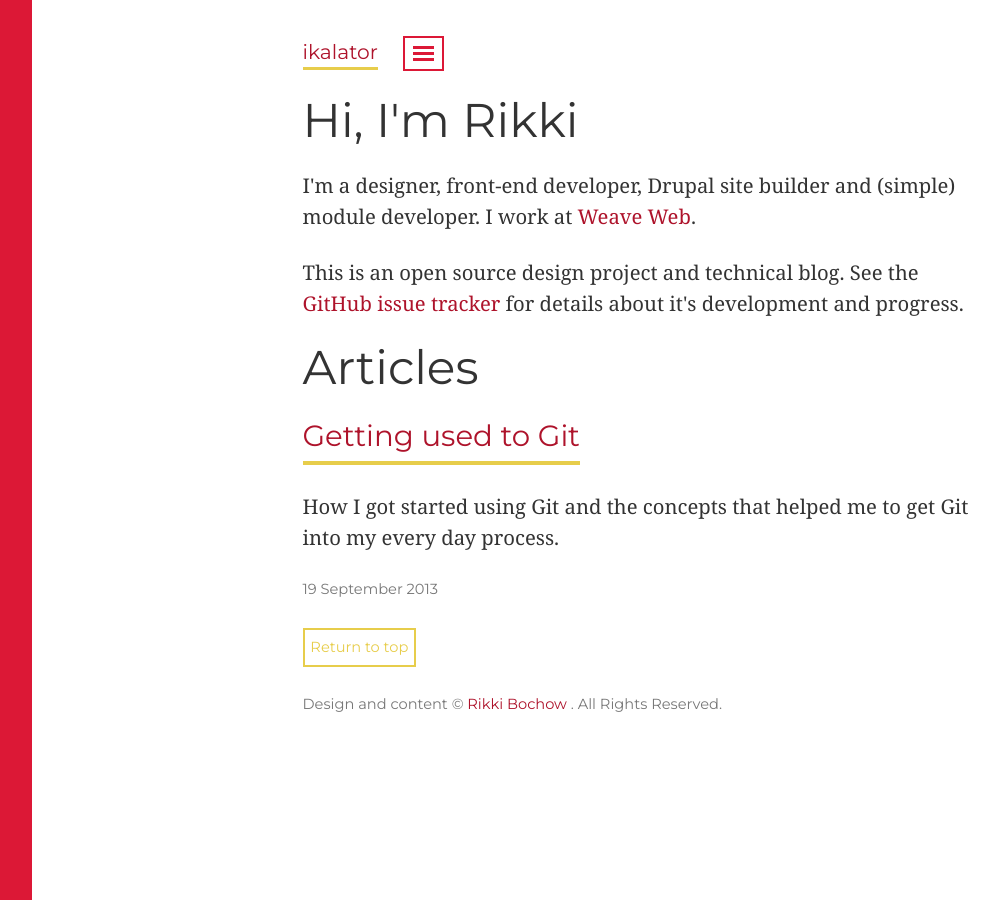
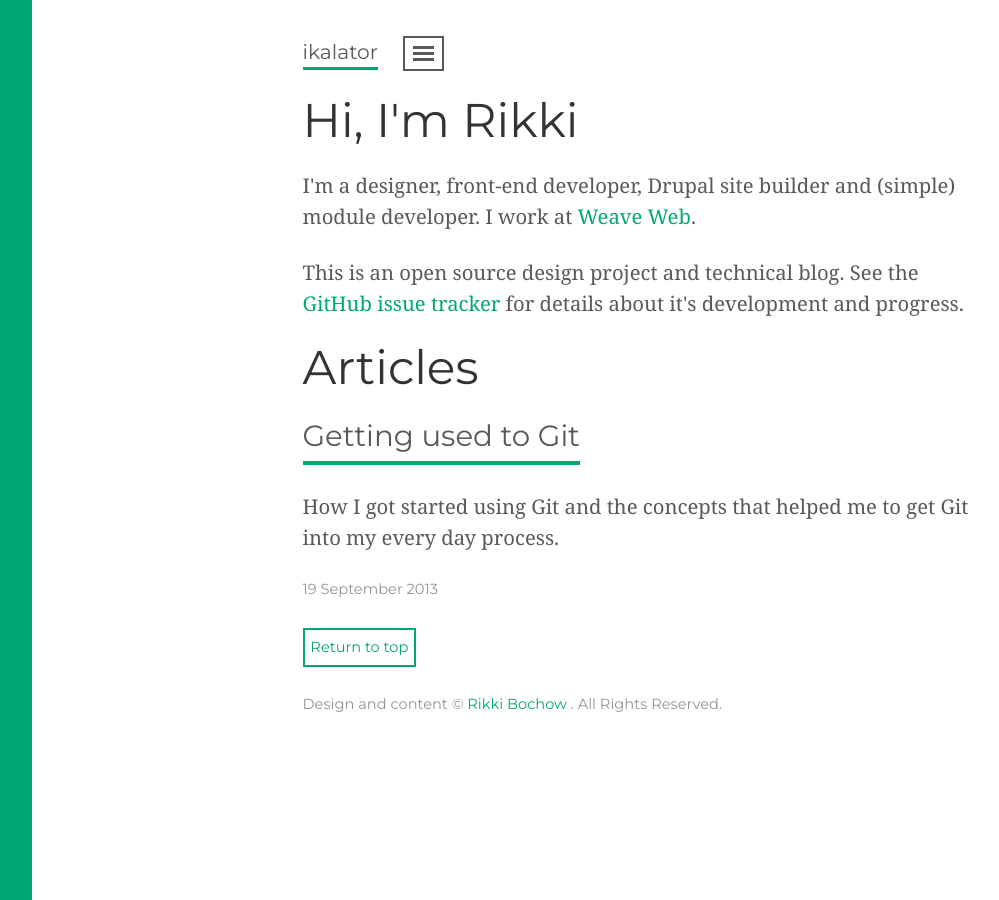
Before and after one commit to rikki-iki/rikki-iki.github.io, a Jekyll site: the page built from index.html, in a window 1280 px wide. Shown: the whole page, without its empty margins (4-1003 px from the left). Built offline with Jekyll 4.4.1, drawn with Linux system fonts in a browser that asks for light colours; Markdown is read by kramdown in place of the engine named in the settings; the list of posts is cut into pages by our own code.

Commit message:
colour palette change

```diff
--- a/css/ikalator.css
+++ b/css/ikalator.css
@@ -3,9 +3,9 @@
  * Contasts calculated with: http://leaverou.github.io/contrast-ratio
  * to ensure accessibility is good.
  *
- * bright red: hsl(351,80%,48%) - contrast 4.8 (AA);
- * dark red: hsl(351,80%,38%) - contrast 7.1 (AAA);
- * yellow: hsl(50,76%,60%) - contrast 1.6 (fail, but we won't use it for important bits;
+ * gray: hsl(0,0%,35%) - contrast 7 (AAA);
+ * dark gray: hsl(0,0%,20%) - contrast 12.6 (AAA);
+ * green: hsl(162,99%,33%) - contrast 3.1 (AA);
 */
 
 /**
@@ -24,9 +24,9 @@ html{
   font: 1.125em/1.75em "adelle","Georgia",serif;
   overflow-y:scroll;
   min-height:100%;
-  color: hsl(0,0%,20%);
+  color: hsl(0,0%,35%);
   -webkit-overflow-scrolling: touch;
-	-webkit-tap-highlight-color: hsl(351,80%,38%);
+	-webkit-tap-highlight-color: hsl(0,0%,35%);
 }
 body {
   font-size: 1.125em; /* 18px */
@@ -100,11 +100,11 @@ sup{
  * Set the colour for highlighted text
  */
 ::selection {
-  background-color: hsl(50,76%,60%);
+  background-color: hsl(162,99%,33%);
   color: hsl(0,0%,100%);
 }
 ::moz-selection {
-  background-color: hsl(50,76%,60%);
+  background-color: hsl(162,99%,33%);
   color: hsl(0,0%,100%);
 }
 
@@ -172,12 +172,12 @@ pre {
     color: hsl(0,0%,100%);
   }
 .code-comment {
-  color: hsl(0,0%,47%);
+  color: hsl(0,0%,58%);
 }
 code,
 samp,
 kbd {
-  color: hsl(351,80%,38%);
+  color: hsl(0,0%,35%);
 }
 
 /*------------------------------------*\
@@ -195,49 +195,45 @@ h1,.h1,h2,.h2,h3,.h3,
 h4,.h4,h5,.h5,h6,.h6 {
   text-rendering: optimizelegibility;
   font-weight:normal;
+  color: hsl(0,0%,20%);
+  margin-bottom: 26px;
 }
 h1,.h1{
   font-size: 2.625em; /* 42px */
   font-size: 2.625rem;
   line-height: 1em;
-  margin-bottom: 26px;
   font-family: Montserrat, "Helvetica Neue", Helvetica, Arial, sans-serif;
 }
 h2,.h2{
   font-size: 2em;     /* 32px */
   font-size: 2rem;
   line-height: 1.2em;
-  margin-bottom: 26px;
   font-family: Montserrat, "Helvetica Neue", Helvetica, Arial, sans-serif;
 }
 h3,.h3{
   font-size: 1.625em; /* 26px */
   font-size: 1.625rem;
   line-height: 1.3em;
-  margin-bottom: 26px;
 }
 h4,.h4{
   font-size: 1.25em;  /* 20px */
   font-size: 1.25rem;
   line-height: 1em;
-  margin-bottom: 26px;
 }
 h5,.h5{
   font-size: 1.125em; /* 18px */
   font-size: 1.125rem;
   line-height: 1em;
-  margin-bottom: 26px;
 }
 h6,.h6{
   font-size: 1em;     /* 16px */
   font-size: 1rem;
   line-height: 1em;
-  margin-bottom: 26px;
 }
 h1 small,
 h2 small {
   font-weight: normal;
-  color: hsl(0,0%,47%);
+  color: hsl(0,0%,58%);
 }
 
 p,
@@ -252,7 +248,7 @@ article > footer {
  * styling only to anchors which have `href` attributes.
  */
 a{
-  color: hsl(351,80%,38%);
+  color: hsl(0,0%,35%);
   border-bottom: 3px solid transparent;
 
   -webkit-transition:color .2s linear, background .2s linear, border .2s linear;
@@ -263,7 +259,7 @@ a{
   a:active,
   a:focus{
     text-decoration:none;
-    border-color: hsl(351,80%,48%);
+    border-color: hsl(0,0%,20%);
   }
   a:active,
   a:focus{
@@ -282,15 +278,21 @@ a{
   a:visited {
 
   }
-
+p a {
+  color: hsl(162,99%,33%);
+}
+  p a:hover,
+  p a:focus {
+    border-color: hsl(162,99%,33%);
+  }
 h1 a, h2 a {
   display: inline-block;
   padding-bottom: 6px;
-  border-color: hsl(50,76%,60%);
+  border-color: hsl(162,99%,33%);
   border-width: 4px;
 }
 h1 a:hover, h2 a:hover {
-  border-color: hsl(351,80%,48%);
+  border-color: hsl(0,0%,20%);
 }
 
 /*------------------------------------*\
@@ -327,7 +329,7 @@ figure > img {
 figure figcaption {
   display: block;
   font-weight: normal;
-  color: hsl(0,0%,47%);
+  color: hsl(0,0%,58%);
 }
 /*------------------------------------*\
    helper
@@ -395,7 +397,7 @@ figure figcaption {
     layout
 \*------------------------------------*/
 html {
-  border-left: 2em solid hsl(351,80%,48%);
+  border-left: 2em solid hsl(162,99%,33%);
   padding: 2em 2em 2em 1em;
 }
 body {
@@ -403,7 +405,7 @@ body {
   max-width: 685px;
 }
 footer {
-  color: hsl(0,0%,47%);
+  color: hsl(0,0%,58%);
   font-size: 0.8125em; /* 13px */
   font-size: 0.8125rem;
   line-height: 1.625em;
@@ -425,31 +427,30 @@ header {
   display: inline-block;
   vertical-align: middle;
   margin-right: 1em;
-  border-color: hsl(50,76%,60%);
+  border-color: hsl(162,99%,33%);
 }
 /* open nav link */
 .nav-btn {
   display: inline-block;
   width: 2em;
   padding: 0.4em;
-  background: hsl(0,0%,100%);
-  color: hsl(351,80%,48%);
-  border: 2px solid hsl(351,80%,48%);
+  color: hsl(0,0%,35%);
+  border: 2px solid hsl(0,0%,35%);
   vertical-align: middle;
 }
   .nav-btn:hover,
   .nav-btn:focus {
-    border-color: hsl(351,80%,38%);
+    border-color: hsl(0,0%,20%);
   }
   .nav-btn i {
     display: block;
     height: 3px;
-    background: hsl(351,80%,48%);
+    background: hsl(0,0%,35%);
     margin-bottom: 3px;
   }
     .nav-btn:hover i,
     .nav-btn:focus i {
-      background: hsl(351,80%,38%);
+      background: hsl(0,0%,20%);
     }
     .nav-btn i:last-child {
       margin-bottom: 0;
@@ -458,14 +459,14 @@ header {
 .top-btn {
   display: inline-block;
   vertical-align: middle;
-  color: hsl(50,76%,60%);
-  border: 2px solid hsl(50,76%,60%);
+  color: hsl(162,99%,33%);
+  border: 2px solid hsl(162,99%,33%);
   padding: 0.4em;
 }
   .top-btn:hover,
   .top-btn:focus {
-    color: hsl(351,80%,38%);
-    border-color: hsl(351,80%,38%);
+    color: hsl(0,0%,35%);
+    border-color: hsl(0,0%,20%);
   }
 /* navigation */
 #nav {
@@ -476,7 +477,7 @@ header {
   min-width: 10em;
   max-width: 20em;
   background: hsl(0,0%,100%);
-  border: 2px solid hsl(351,80%,48%);
+  border: 2px solid hsl(0,0%,35%);
   padding: 0.4em 0.4em 0.5em;
   text-align: right;
   -webkit-transition: left .5s ease-in-out;
@@ -494,17 +495,17 @@ header {
       margin-bottom: 0.6em;
     }
       #nav > ul > li > a {
-        border-color: hsl(50,76%,60%);
+        border-color: hsl(162,99%,33%);
       }
         #nav > ul > li > a:hover,
         #nav > ul > li > a:focus {
-          border-color: hsl(351,80%,38%);
+          border-color: hsl(0,0%,35%);
         }
   /* close nav link */
   #nav > a {
     padding: 0.4em;
-    color: hsl(50,76%,60%);
-    border: 2px solid hsl(50,76%,60%);
+    color: hsl(162,99%,33%);
+    border: 2px solid hsl(162,99%,33%);
     font-family: Montserrat, "Helvetica Neue", Helvetica, Arial, sans-serif;
     font-size: 0.8125em; /* 13px */
     font-size: 0.8125rem;
@@ -512,8 +513,8 @@ header {
   }
     #nav > a:hover,
     #nav > a:focus {
-      color: hsl(351,80%,38%);
-      border-color: hsl(351,80%,38%);
+      color: hsl(0,0%,35%);
+      border-color: hsl(0,0%,20%);
     }
   #nav.visible {
     left: 0.6em;
@@ -546,7 +547,7 @@ header {
   }
   pre,
   blockquote {
-    border: 1px solid hsl(0,0%,47%);
+    border: 1px solid hsl(0,0%,58%);
     page-break-inside: avoid;
   }
   abbr[title]:after {
```
